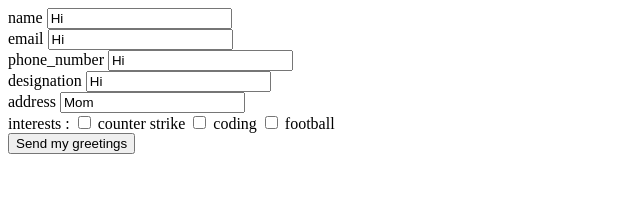
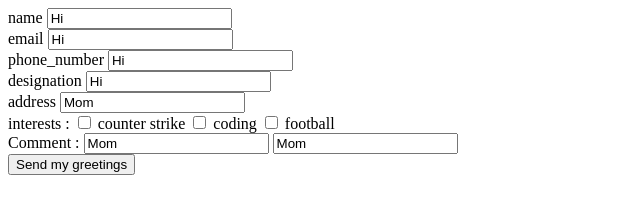
Before and after one commit to subhahu123/Node-Assignment, a website: page index.html in a window 1280 px wide. Shown: the whole page, without its empty margins (0-640 px from the left). Drawn offline with Linux system fonts and the light colour scheme.

Commit message:
fixing the message input form

```diff
--- a/index.html
+++ b/index.html
@@ -45,6 +45,12 @@
         </div>
 
         <div>
+            <label for="address">Comment : </label>
+            <input name="comment[].id" id="address" value="Mom">
+            <input name="comment[].message" id="address" value="Mom">
+        </div>
+
+        <div>
             <button>Send my greetings</button>
         </div>
     </form>
--- a/index.js
+++ b/index.js
@@ -12,10 +12,10 @@ var userSchema = new Mongoose.Schema({
     phone_number: String,
     designation: String,
     address: String,
-    comment: [{
+    comment: { type: [{
         id: String,
         message: String
-    }],
+    }] },
     interests: { type: [String], required: true }
 });
 
```
